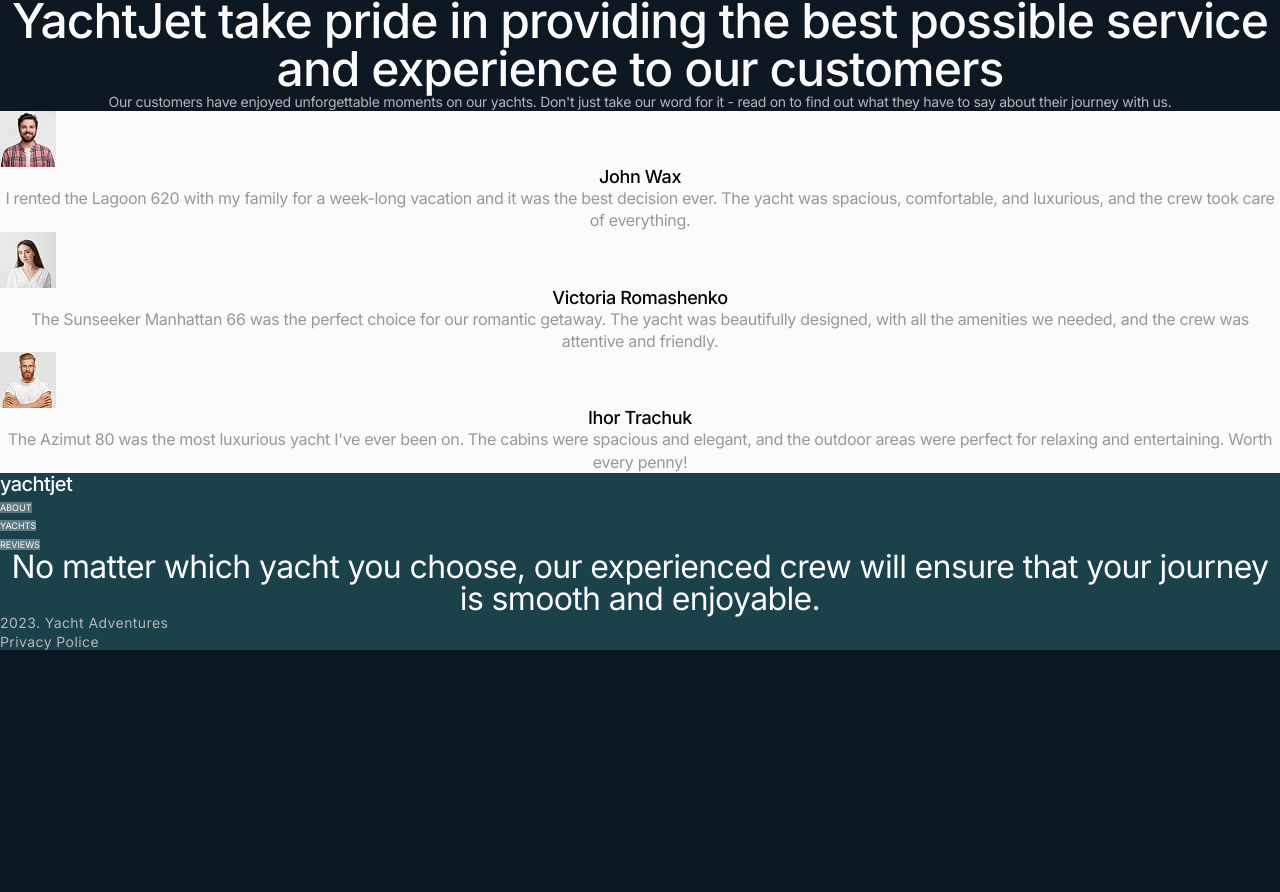
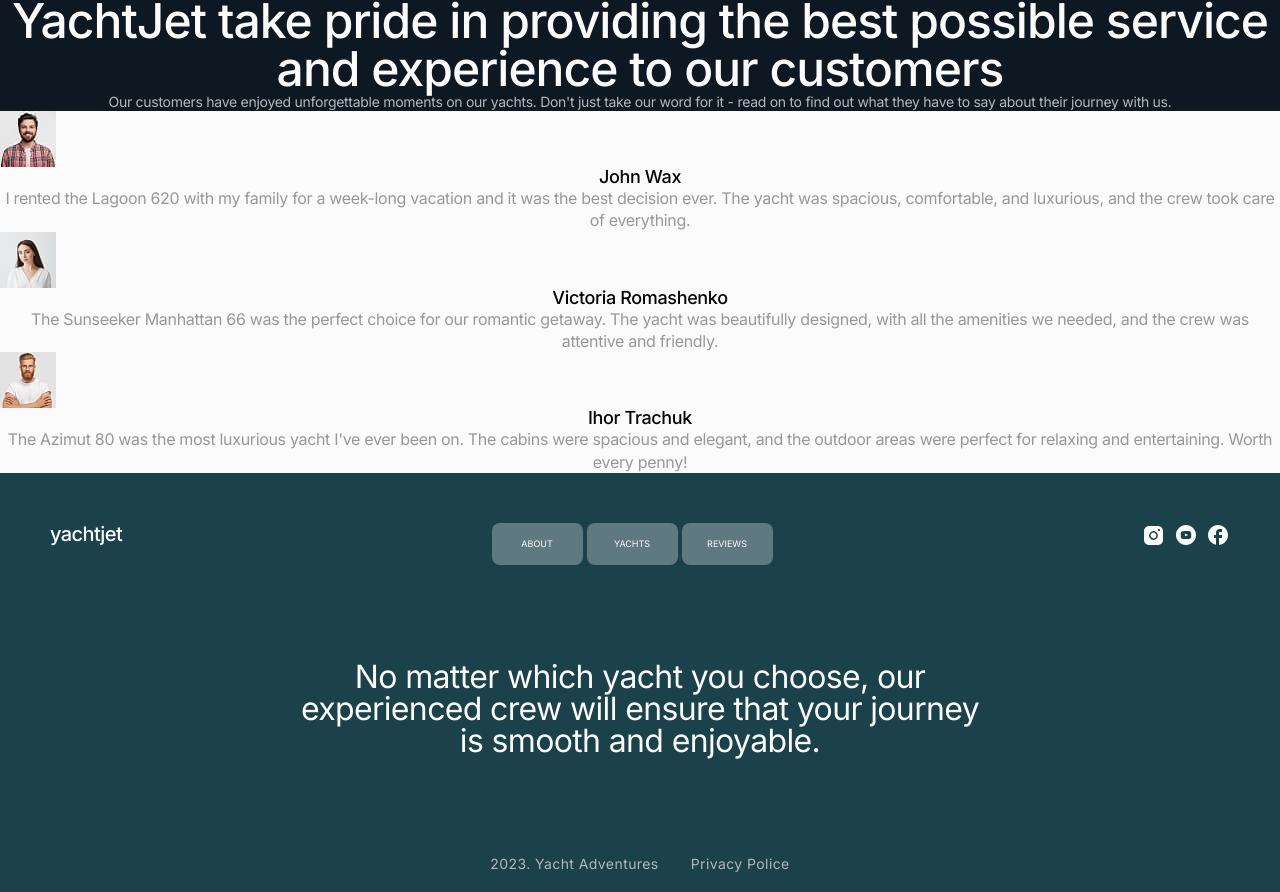
Before and after one commit to vadimbondarenkovvolf-maker/blended02, a website built with Vite: page src/index.html in a window 1280 px wide. Shown: the part 2168-3060 px from the top of the page. Before the commit the page ends 2818 px from the top, so only its background shows below. Built offline with nearby package versions, Linux system fonts and the light colour scheme.

Commit message:
compleated footer

```diff
--- a/src/css/footer.css
+++ b/src/css/footer.css
@@ -1,7 +1,14 @@
 .page-footer {
   background-color: #1b414b;
+  padding-top: 50px;
+  padding-bottom: 20px;
 }
-
+.footer-top {
+  display: flex;
+  justify-content: space-between;
+  align-items: start;
+  margin-bottom: 96px;
+}
 .footer-logo {
   font-weight: 500;
   font-size: 20px;
@@ -14,6 +21,13 @@
   text-transform: uppercase;
   text-align: center;
   background-color: rgba(251, 251, 251, 0.3);
+  display: block;
+  min-width: 91px;
+  padding: 15px 24px;
+  border-radius: 8px;
+  transition-property: background-color, color;
+  transition-duration: 250ms;
+  transition-timing-function: ease-in-out;
 }
 
 .footer-nav-link:hover,
@@ -21,23 +35,52 @@
   color: #1b414b;
   background-color: #fbfbfb;
 }
+.footer-social-list {
+  display: flex;
+  gap: 8px;
+  align-items: center;
+}
+.footer-social-link {
+  color: #fbfbfb;
 
+  transition: color 250ms ease-in-out;
+}
+.footer-social-link:hover,
+.footer-social-link:focus {
+  color: rgba(251, 251, 251, 0.8);
+}
 .footer-text {
   font-size: 32px;
   line-height: 1;
   letter-spacing: -0.02em;
   text-align: center;
+  max-width: 693px;
+  margin: 0 auto 99px;
 }
-
+.footer-social-icon {
+  display: block;
+}
 .footer-copyright,
 .footer-privacy {
   font-size: 14px;
   line-height: 1.18;
   letter-spacing: 0.03em;
   color: #b4b7ba;
+  transition: color 250ms ease-in-out;
 }
 
 .footer-privacy:hover,
 .footer-privacy:focus {
   color: #fbfbfb;
 }
+.footer-nav-list {
+  display: flex;
+  gap: 4px;
+  align-items: center;
+}
+.footer-bottom {
+  display: flex;
+  gap: 32px;
+  align-items: center;
+  justify-content: center;
+}
--- a/src/partials/footer.html
+++ b/src/partials/footer.html
@@ -1,4 +1,6 @@
 <footer class="page-footer">
+  <div class="container">
+    <div class="footer-top">
       <a class="footer-logo" href="./index.html">yachtjet</a>
 
       <nav class="footer-nav">
@@ -15,11 +17,39 @@
         </ul>
       </nav>
 
+      <ul class="footer-social-list">
+        <li class="footer-social-item">
+          <a class="footer-social-link" href="#">
+            <svg class="footer-social-icon" width="24" height="24">
+              <use href="/img/icons.svg#icon-instagram"></use>
+            </svg>
+          </a>
+        </li>
+        <li class="footer-social-item">
+          <a class="footer-social-link" href="#">
+            <svg class="footer-social-icon" width="24" height="24">
+              <use href="/img/icons.svg#icon-youtube"></use>
+            </svg>
+          </a>
+        </li>
+        <li class="footer-social-item">
+          <a class="footer-social-link" href="#">
+            <svg class="footer-social-icon" width="24" height="24">
+              <use href="/img/icons.svg#icon-facebook"></use>
+            </svg>
+          </a>
+        </li>
+      </ul>
+    </div>
+
     <p class="footer-text">
-    No matter which yacht you choose, our experienced crew will ensure that your
-    journey is smooth and enjoyable.
+      No matter which yacht you choose, our experienced crew will ensure that
+      your journey is smooth and enjoyable.
     </p>
 
+    <div class="footer-bottom">
       <p class="footer-copyright">2023. Yacht Adventures</p>
       <a class="footer-privacy" href="#">Privacy Police</a>
+    </div>
+  </div>
 </footer>
```
Lines whose indentation alone changed are shown as unchanged.
